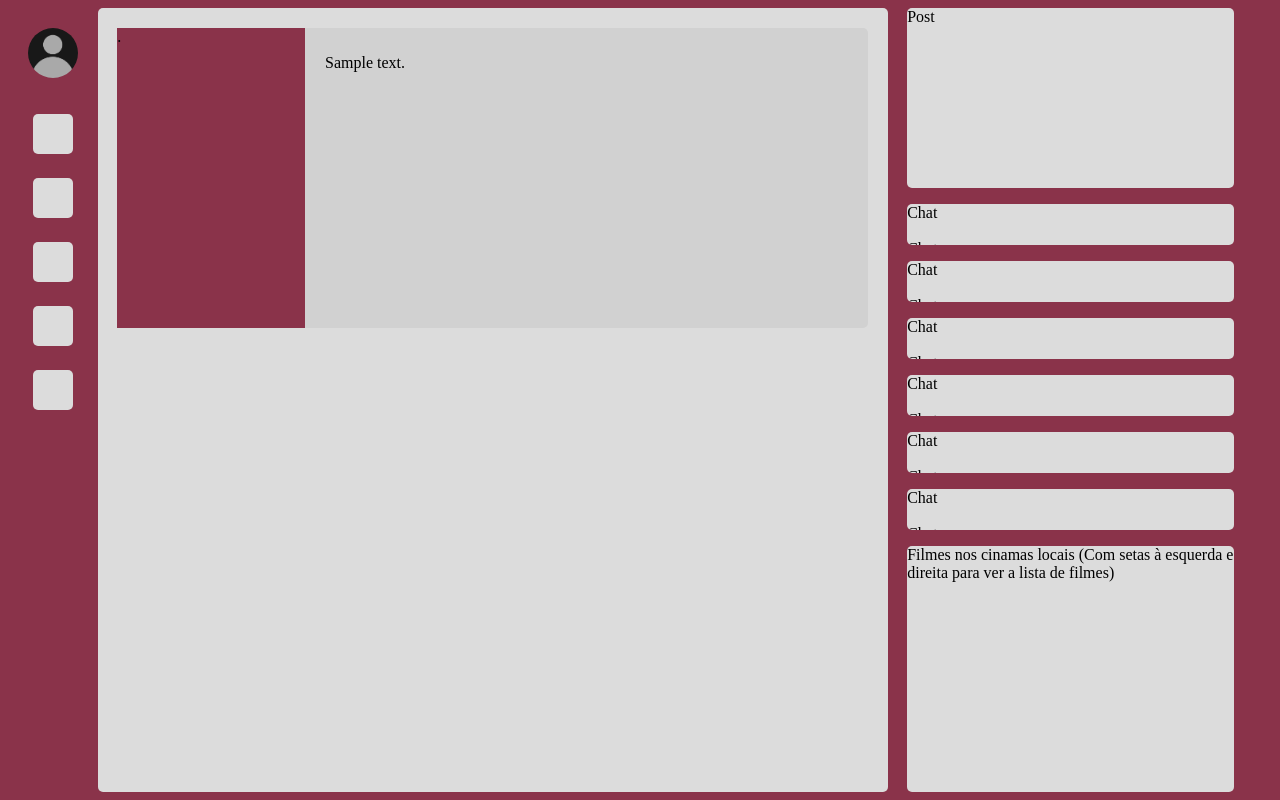
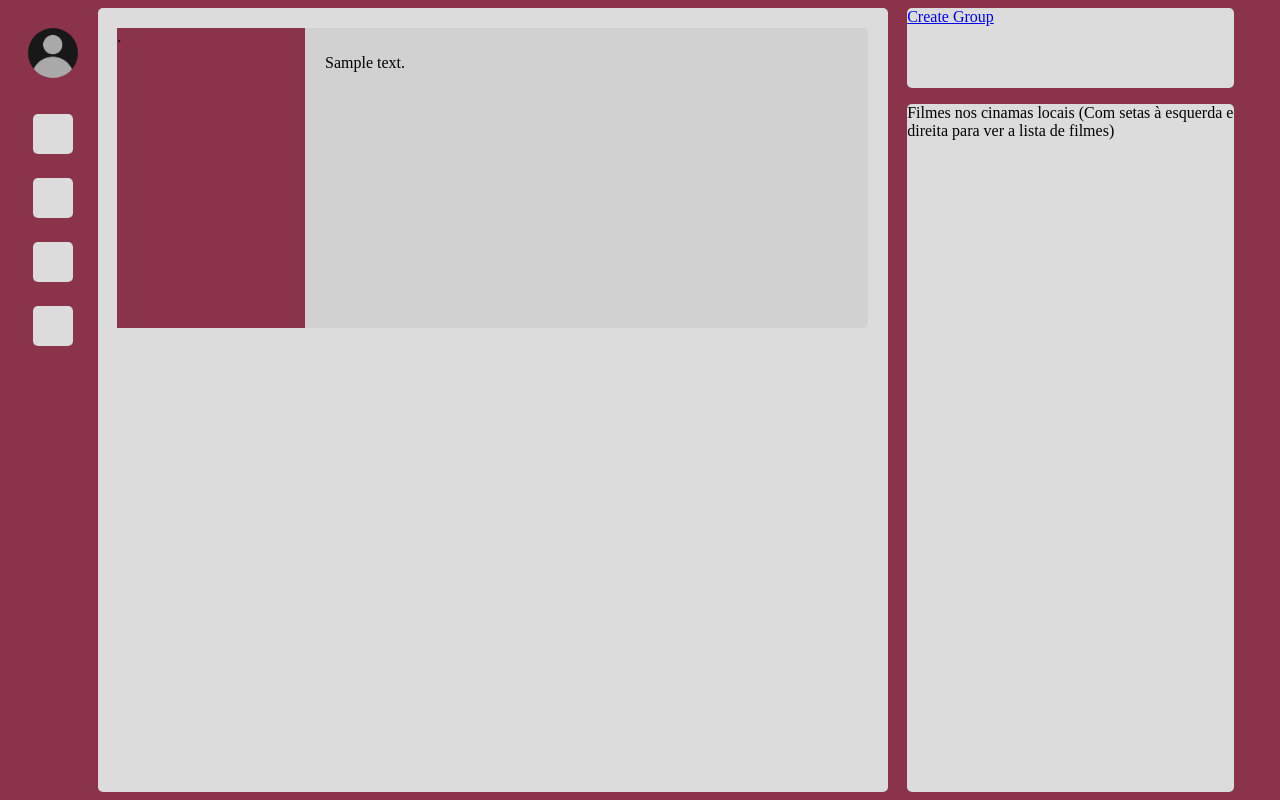
Before and after one commit to TretasPt/DIAM-Project-G6, a Django app: page / in a window 1280 px wide. Run offline with Django 5.2, Linux system fonts and the light colour scheme; tables that the repository leaves empty hold one stand-in row (values such as "Sample post").

Commit message:
Index groups django implementation

```diff
--- a/django/movies/static/movies/style.css
+++ b/django/movies/static/movies/style.css
@@ -214,6 +214,10 @@
     pointer-events: none;
 }
 
+#creategroupbox {
+    height: 10vh;
+}
+
 #noaside {
     width: 7vw;
 }
--- a/django/movies/templates/movies/base.html
+++ b/django/movies/templates/movies/base.html
@@ -16,7 +16,6 @@
                     </section>
                 </header>
                 <a class="navbutton" href="{% url 'movies:index' %}"></a>
-                <a class="navbutton" href="{% url 'movies:group' %}"></a>
                 <a class="navbutton" href="{% url 'movies:register' %}"></a>
                 <a class="navbutton" href="{% url 'movies:login' %}"></a>
                 <a class="navbutton"></a>
--- a/django/movies/templates/movies/group.html
+++ b/django/movies/templates/movies/group.html
@@ -18,7 +18,8 @@
     <section class="diaphragm">
     </section>
     <form class="messageinput_section">
-        <input class="messageinput"/>
+        {% csrf_token %}
+        <input id="messageinput" class="messageinput" name="messageinput"/>
         <input type="submit" hidden/>
     </form>
 {% endblock %}
--- a/django/movies/templates/movies/index.html
+++ b/django/movies/templates/movies/index.html
@@ -4,9 +4,6 @@
 
 {% block main_content %}
     <section class="scrollbox">
-        {% block nested %}
-            {{ block.super }}
-        {% endblock %}
         {% if publicacoes_list %}
             {% for publicacao in publicacoes_list %}
                 <section class="postbox">
@@ -27,39 +24,16 @@
 {% endblock %}
 
 {% block aside_content %}
-    <section id="createpostbox" class="socialbox">
-        Post<br><br><br><br><br><br><br><br><br><br>
-    </section>
-    <section class="socialbox groupbox">
-        <section class="scroll">
-            Chat<br><br>Chat<br><br>Chat<br><br>Chat<br><br>Chat<br><br>Chat<br><br>Chat<br><br>Chat<br><br>Chat<br><br>Chat<br><br>Chat<br><br>Chat<br><br>
-        </section>
-    </section>
-    <section class="socialbox groupbox">
-        <section class="scroll">
-            Chat<br><br>Chat<br><br>Chat<br><br>Chat<br><br>Chat<br><br>Chat<br><br>Chat<br><br>Chat<br><br>Chat<br><br>Chat<br><br>Chat<br><br>Chat<br><br>
-        </section>
-    </section>
-    <section class="socialbox groupbox">
-        <section class="scroll">
-            Chat<br><br>Chat<br><br>Chat<br><br>Chat<br><br>Chat<br><br>Chat<br><br>Chat<br><br>Chat<br><br>Chat<br><br>Chat<br><br>Chat<br><br>Chat<br><br>
-        </section>
-    </section>
-    <section class="socialbox groupbox">
-        <section class="scroll">
-            Chat<br><br>Chat<br><br>Chat<br><br>Chat<br><br>Chat<br><br>Chat<br><br>Chat<br><br>Chat<br><br>Chat<br><br>Chat<br><br>Chat<br><br>Chat<br><br>
-        </section>
-    </section>
-    <section class="socialbox groupbox">
-        <section class="scroll">
-            Chat<br><br>Chat<br><br>Chat<br><br>Chat<br><br>Chat<br><br>Chat<br><br>Chat<br><br>Chat<br><br>Chat<br><br>Chat<br><br>Chat<br><br>Chat<br><br>
-        </section>
-    </section>
-    <section class="socialbox groupbox">
-        <section class="scroll">
-            Chat<br><br>Chat<br><br>Chat<br><br>Chat<br><br>Chat<br><br>Chat<br><br>Chat<br><br>Chat<br><br>Chat<br><br>Chat<br><br>Chat<br><br>Chat<br><br>
-        </section>
-    </section>
+    <a id="creategroupbox" class="socialbox" href="{% url 'movies:creategroup' %}">Create Group</a>
+    {% if grupos_list %}
+        {% for grupo in grupos_list %}
+            <a class="socialbox groupbox">
+                <section class="scroll">
+                    {{ grupo.nome }}
+                </section>
+            </a>
+        {% endfor %}
+    {% endif %}
     <section id="dontknowbox" class="socialbox">
         Filmes nos cinamas locais (Com setas à esquerda e direita para ver a lista de filmes)
     </section>
--- a/django/movies/templates/movies/login.html
+++ b/django/movies/templates/movies/login.html
@@ -2,6 +2,7 @@
 
 {% block main %}
     <form class="userform" method="post" action="{% url 'movies:login' %}">
+        {% csrf_token %}
         <section class="formfield">
             <label for="LoginUsername">Username:</label>
             <input id="LoginUsername" type="text" name="username" required/>
--- a/django/movies/templates/movies/register.html
+++ b/django/movies/templates/movies/register.html
@@ -2,6 +2,7 @@
 
 {% block main %}
     <form class="userform" method="post" action="{% url 'movies:register' %}">
+        {% csrf_token %}
         <section class="formfield">
             <label for="LoginUsername">Username:</label>
             <input id="LoginUsername" type="text" name="username" required/>
--- a/django/movies/urls.py
+++ b/django/movies/urls.py
@@ -6,6 +6,7 @@
  path("", views.index, name="index"),
  path("register", views.registerUser, name="register"),
  path("login", views.loginUser, name="login"),
- path("group", views.group, name="group"),
+ path("creategroup", views.creategroup, name="creategroup"),
+ path("<int:group_id>/group", views.group, name="group"),
  path("test", views.databaseTest, name="databaseTest"),
 ]
--- a/django/movies/views.py
+++ b/django/movies/views.py
@@ -1,4 +1,4 @@
-from django.contrib.auth import authenticate, login
+from django.contrib.auth import authenticate, login, logout
 from django.contrib.auth.decorators import login_required
 from django.shortcuts import get_object_or_404, render
 from django.http import HttpResponse, HttpResponseRedirect
@@ -6,13 +6,28 @@
 from .models import *
 
 def index(request):
-    publicacoes_list = Publicacao.objects.order_by('-data_publicacao')#[:5]  TODO
-    return render(request, 'movies/index.html', {
+    publicacoes_list = Publicacao.objects.order_by('-data_publicacao')#[:5] #TODO
+    if (not request.user.is_authenticated):
+        publicacoes_list = publicacoes_list.filter(permissao='T')
+    context = {
         'publicacoes_list': publicacoes_list
-    })
+    }
+    if (request.user.is_authenticated):
+        utilizador = Utilizador.objects.get(user=request.user)
+        utilizadoresGrupos = UtilizadorGrupo.objects.filter(utilizador=utilizador)
+        groups_list = Grupo.objects.filter(
+            id__in=Mensagem.objects\
+                .filter(grupo__in=utilizadoresGrupos.values('grupo'))\
+                .order_by('timestamp')\
+                .values('grupo')\
+                .distinct()\
+                [:6]
+        )
+        context['grupos_list'] = groups_list
+    return render(request, 'movies/index.html', context)
 
 def registerUser(request):
-    if (request.method == 'POST'):
+    if request.method == 'POST':
         user = User.objects.create_user(
             username=request.POST['username'],
             email=request.POST['email'],
@@ -27,7 +42,7 @@
         return render(request, 'movies/register.html')
 
 def loginUser(request):
-    if (request.method == 'POST'):
+    if request.method == 'POST':
         try:
             username = request.POST.get('username')
             password = request.POST.get('password')
@@ -39,8 +54,8 @@
             return render(request, 'movies/login.html')
         if user:
             login(request, user)
-            setProfilePicture(user)
-            return HttpResponseRedirect(reverse('votacao:index'))
+            print("TODO - set profile image") #TODO - set profile image
+            return HttpResponseRedirect(reverse('movies:index'))
         else:
             return render(request, 'movies/login.html', {
                 'error_message': 'Falha de login'
@@ -48,16 +63,27 @@
     else:
         return render(request, 'movies/login.html')
 
-def group(request):
-    mensagens_list = Mensagem.objects.order_by('-timestamp')  # [:5]  TODO
-    return render(request, 'movies/group.html', {
-        'mensagens_list': mensagens_list
-    })
+@login_required(login_url=reverse_lazy('votacao:loginuser'))
+def creategroup(request):
+    if request.method == 'POST':
+        print('')
+    else:
+        return render(request, 'movies/creategroup.html')
 
-@login_required(login_url=reverse_lazy('movies:login'))
-def setProfilePicture(user):
-    print("TODO") #TODO
+def group(request, group_id):
+    if request.method == 'POST':
+        message = request.POST.get('messageinput')
+    else:
+        mensagens_list = Mensagem.objects.order_by('-timestamp')  # [:5]  TODO
+        return render(request, 'movies/group.html', {
+            'mensagens_list': mensagens_list
+        })
 
+def getRecentGroupsList(user):
+    recentgroups_list = Grupo.objects.filter(Utilizador.objects.get(
+        user=user
+    )).order_by('last_message_timestamp')
+    return recentgroups_list
 
 
 
```
Also changed, not shown: django/movies/templates/movies/creategroup.html (added, +14 -0 lines).
